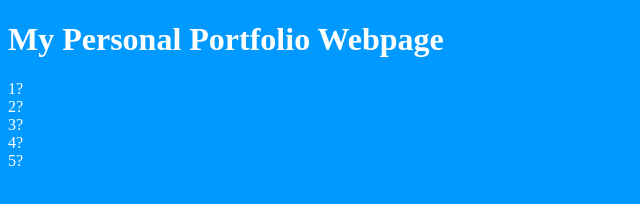
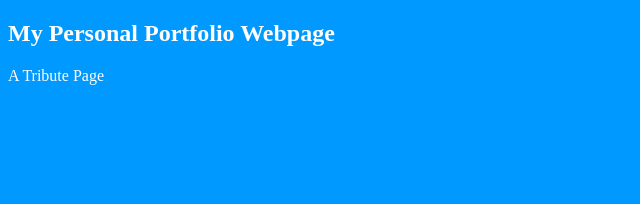
Before and after one commit to pkekalo/freecodecamp, a plain HTML site: page Projects/personal_portfolio_webpage/index.html in a window 1280 px wide. Shown: the whole page, without its empty margins (0-640 px from the left). Drawn offline with Linux system fonts and the light colour scheme.

Commit message:
Rewrite Project, folow new tests

```diff
--- a/Projects/personal_portfolio_webpage/index.html
+++ b/Projects/personal_portfolio_webpage/index.html
@@ -6,23 +6,10 @@
 	</head>
 	<body>
 		<script src="https://cdn.freecodecamp.org/testable-projects-fcc/v1/bundle.js"></script>
-		<main id="main-doc">
-			<h1>My Personal Portfolio Webpage</h1>
-			<section class="main-section">
-				<header><!-- describes the topic of that section. -->1?</header>
-			</section>
-			<section class="main-section">
-				<header><!-- describes the topic of that section. -->2?</header>
-			</section>
-			<section class="main-section">
-				<header><!-- describes the topic of that section. -->3?</header>
-			</section>
-			<section class="main-section">
-				<header><!-- describes the topic of that section. -->4?</header>
-			</section>
-			<section class="main-section">
-				<header><!-- describes the topic of that section. -->5?</header>
-			</section>
-		</main>
+		<section id="welcome-section"><h1>My Personal Portfolio Webpage</h1></section>
+		<section id="projects">
+			<header id="project-title">A Tribute Page</header>
+			<a href="google.com"></a>
+		</section>
 	</body>
 </html>
```
